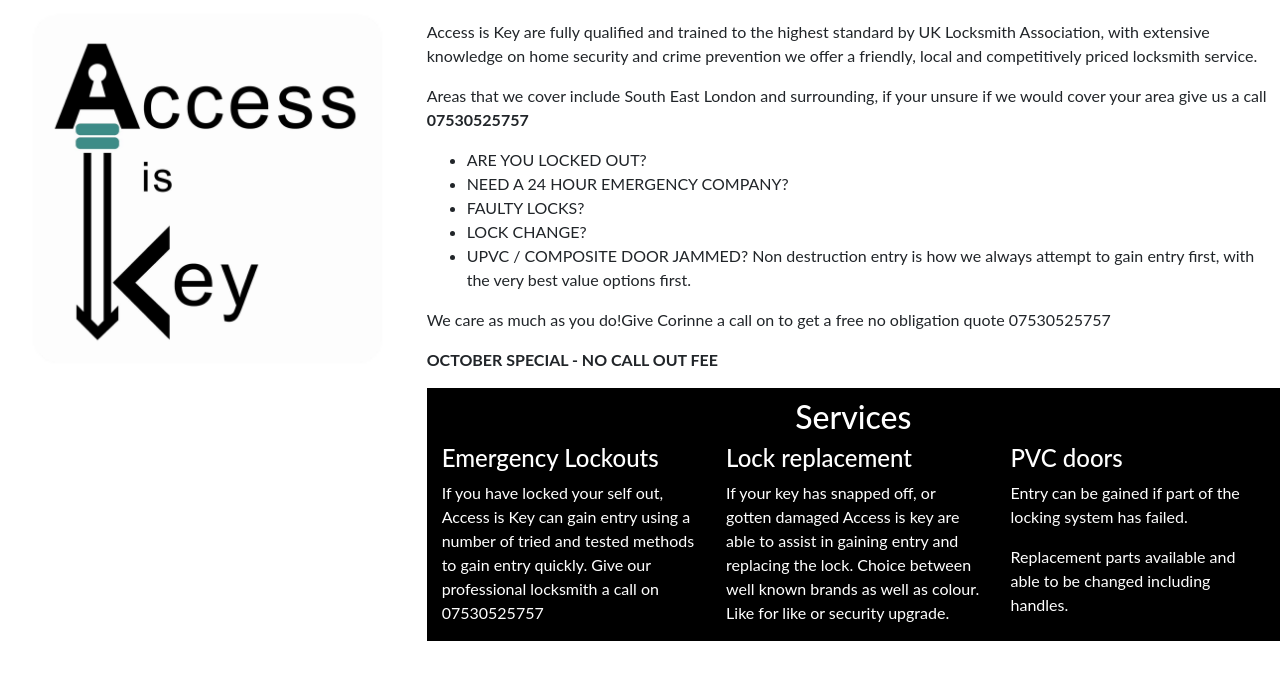
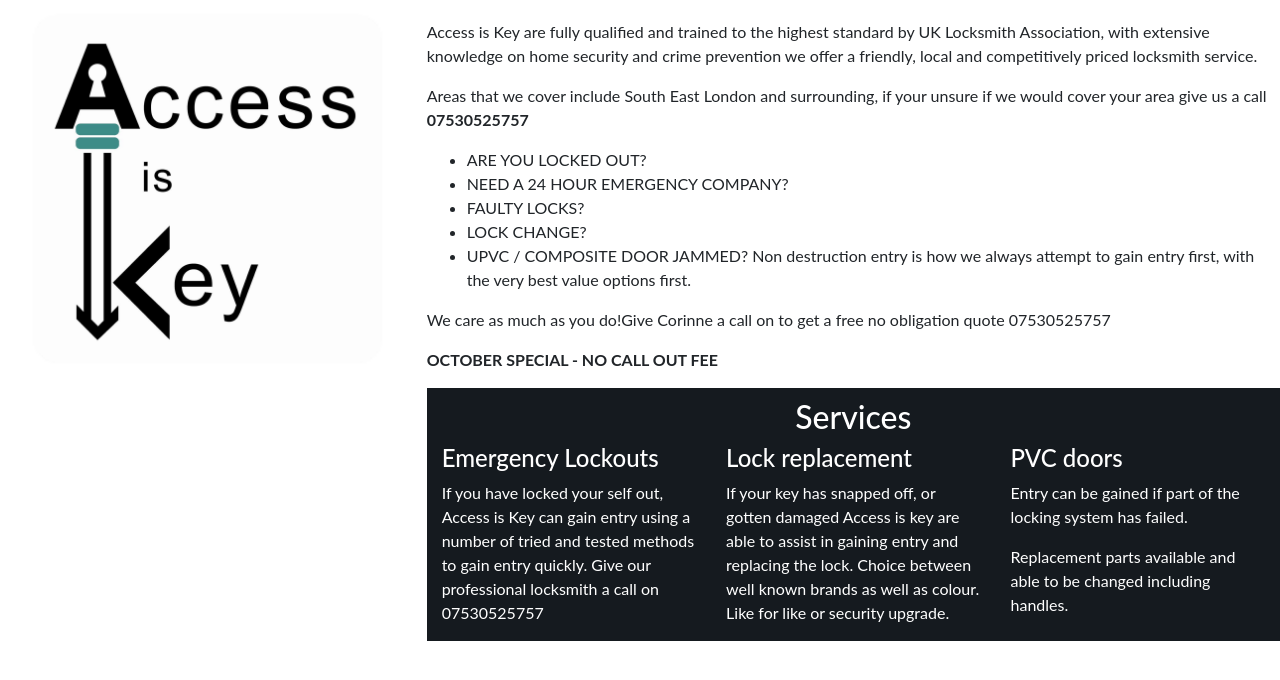
Before and after one commit to accessiskey/accessiskey.github.io, a Jekyll site: the page built from index.md, in a window 1280 px wide. Shown: the top 680 px of the page. Built offline with Jekyll 4.4.1, drawn with Linux system fonts in a browser that asks for light colours; our own code applies the rules of GitHub Pages for plain Markdown files.

Commit message:
Update default.html

```diff
--- a/_layouts/default.html
+++ b/_layouts/default.html
@@ -34,13 +34,13 @@
             <p><strong>OCTOBER SPECIAL - NO CALL OUT FEE</strong></p>
 
          </div>
-         <div class="row text-center" style="background-color:black;color: white;">
+         <div class="row text-center" style="background-color:#151a1f;color: white;">
              <div class="col-12" style="padding-top:10px">
                   <h2> Services </h3>
              </div>
          </div>
 
-        <div class="row" style="background-color:black;color: white;">
+        <div class="row" style="background-color:#151a1f;color: white;">
           <div class="col-4">
             <h4>Emergency Lockouts</h4>
             <p>If you have locked your self out, Access is Key can gain entry using a number of tried and tested methods to gain entry quickly. Give our professional locksmith a call on 07530525757</p>
```
